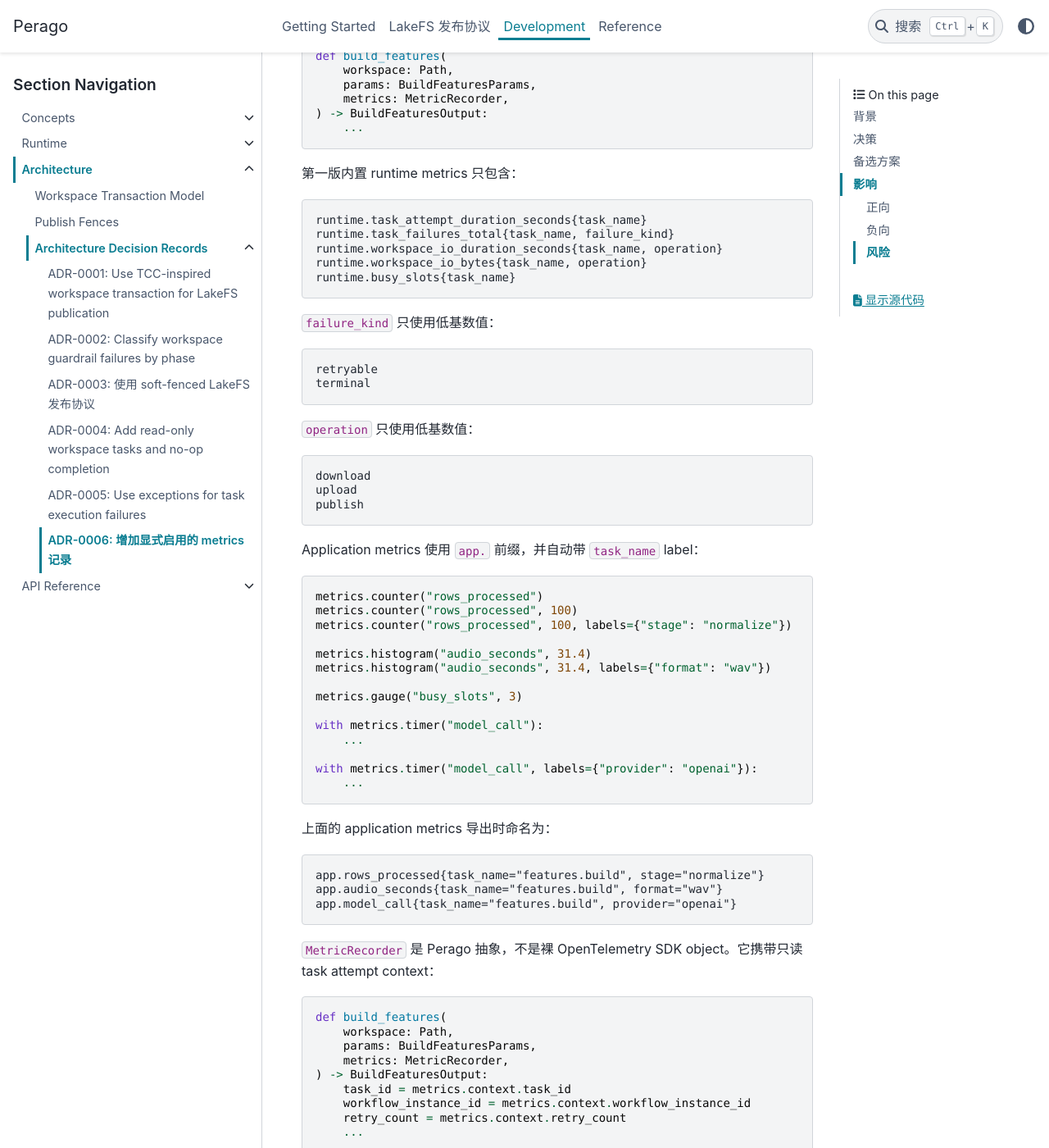
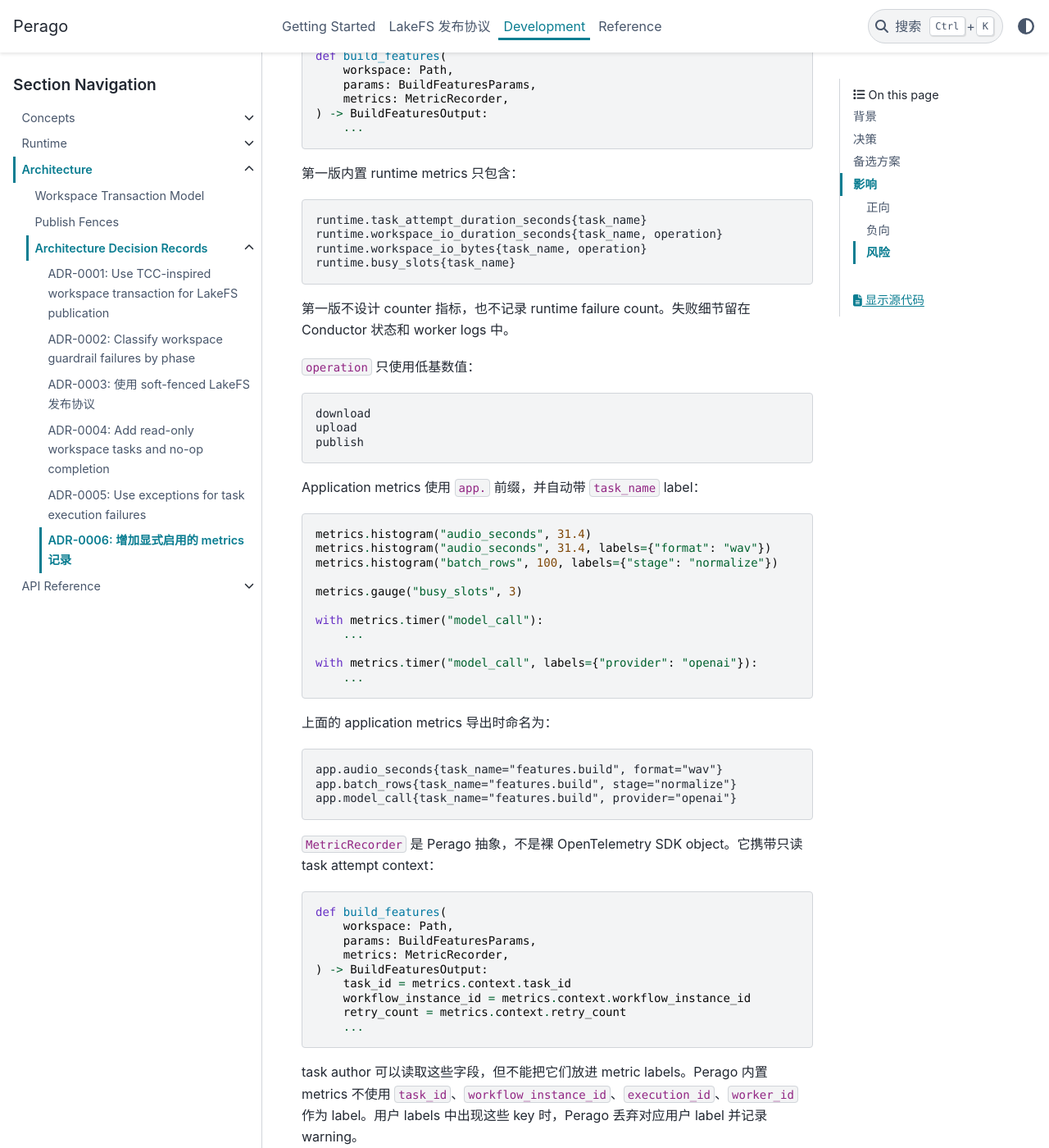
Before and after one commit to Qiyin-Tech/perago, a Sphinx documentation site: the page built from docs/architecture/adr/0006-add-opt-in-metrics-recording.md, in a window 1280 px wide and 1400 px high, scrolled down 2540 px. Shown: the whole window at 82% size. Built offline with Sphinx 7.4.7 and the PyData theme 0.15.4, drawn with Linux system fonts in a browser that asks for light colours; some of the changed text lies outside the part shown.

Commit message:
docs: remove counters from initial metrics design

````diff
--- a/docs/architecture/adr/0006-add-opt-in-metrics-recording.md
+++ b/docs/architecture/adr/0006-add-opt-in-metrics-recording.md
@@ -47,7 +47,7 @@ def build_features(
     with metrics.timer("model_call", labels={"provider": "openai"}):
         ...
 
-    metrics.counter("rows_processed", 100, labels={"stage": "normalize"})
+    metrics.histogram("batch_rows", 100, labels={"stage": "normalize"})
     metrics.histogram("audio_seconds", 31.4, labels={"format": "wav"})
 
     return BuildFeaturesOutput(row_count=100, feature_count=24)
@@ -69,7 +69,7 @@ def validate_metadata(
     params: ValidateMetadataParams,
     metrics: MetricRecorder,
 ) -> ValidateMetadataOutput:
-    metrics.counter("model_calls")
+    metrics.histogram("payload_bytes", 2048)
     ...
 ```
 
@@ -126,18 +126,12 @@ def build_features(
 
 ```text
 runtime.task_attempt_duration_seconds{task_name}
-runtime.task_failures_total{task_name, failure_kind}
 runtime.workspace_io_duration_seconds{task_name, operation}
 runtime.workspace_io_bytes{task_name, operation}
 runtime.busy_slots{task_name}
 ```
 
-`failure_kind` 只使用低基数值：
-
-```text
-retryable
-terminal
-```
+第一版不设计 counter 指标，也不记录 runtime failure count。失败细节留在 Conductor 状态和 worker logs 中。
 
 `operation` 只使用低基数值：
 
@@ -150,12 +144,9 @@ publish
 Application metrics 使用 `app.` 前缀，并自动带 `task_name` label：
 
 ```python
-metrics.counter("rows_processed")
-metrics.counter("rows_processed", 100)
-metrics.counter("rows_processed", 100, labels={"stage": "normalize"})
-
 metrics.histogram("audio_seconds", 31.4)
 metrics.histogram("audio_seconds", 31.4, labels={"format": "wav"})
+metrics.histogram("batch_rows", 100, labels={"stage": "normalize"})
 
 metrics.gauge("busy_slots", 3)
 
@@ -169,8 +160,8 @@ with metrics.timer("model_call", labels={"provider": "openai"}):
 上面的 application metrics 导出时命名为：
 
 ```text
-app.rows_processed{task_name="features.build", stage="normalize"}
 app.audio_seconds{task_name="features.build", format="wav"}
+app.batch_rows{task_name="features.build", stage="normalize"}
 app.model_call{task_name="features.build", provider="openai"}
 ```
 
@@ -193,23 +184,23 @@ task author 可以读取这些字段，但不能把它们放进 metric labels。
 Perago 自动 labels 优先于用户 labels。冲突时保留 Perago 值，丢弃用户值，并写 worker log：
 
 ```python
-metrics.counter(
-    "rows_processed",
-    100,
-    labels={"task_name": "fake", "stage": "normalize"},
+metrics.histogram(
+    "audio_seconds",
+    31.4,
+    labels={"task_name": "fake", "format": "wav"},
 )
 ```
 
 实际导出：
 
 ```text
-app.rows_processed{task_name="features.build", stage="normalize"}
+app.audio_seconds{task_name="features.build", format="wav"}
 ```
 
 warning 至少包含：
 
 ```text
-metric_name=app.rows_processed
+metric_name=app.audio_seconds
 label_key=task_name
 perago_label_value=features.build
 ignored_user_label_value=fake
````
Also changed, not shown: CONTEXT.md (+2 -2 lines).
